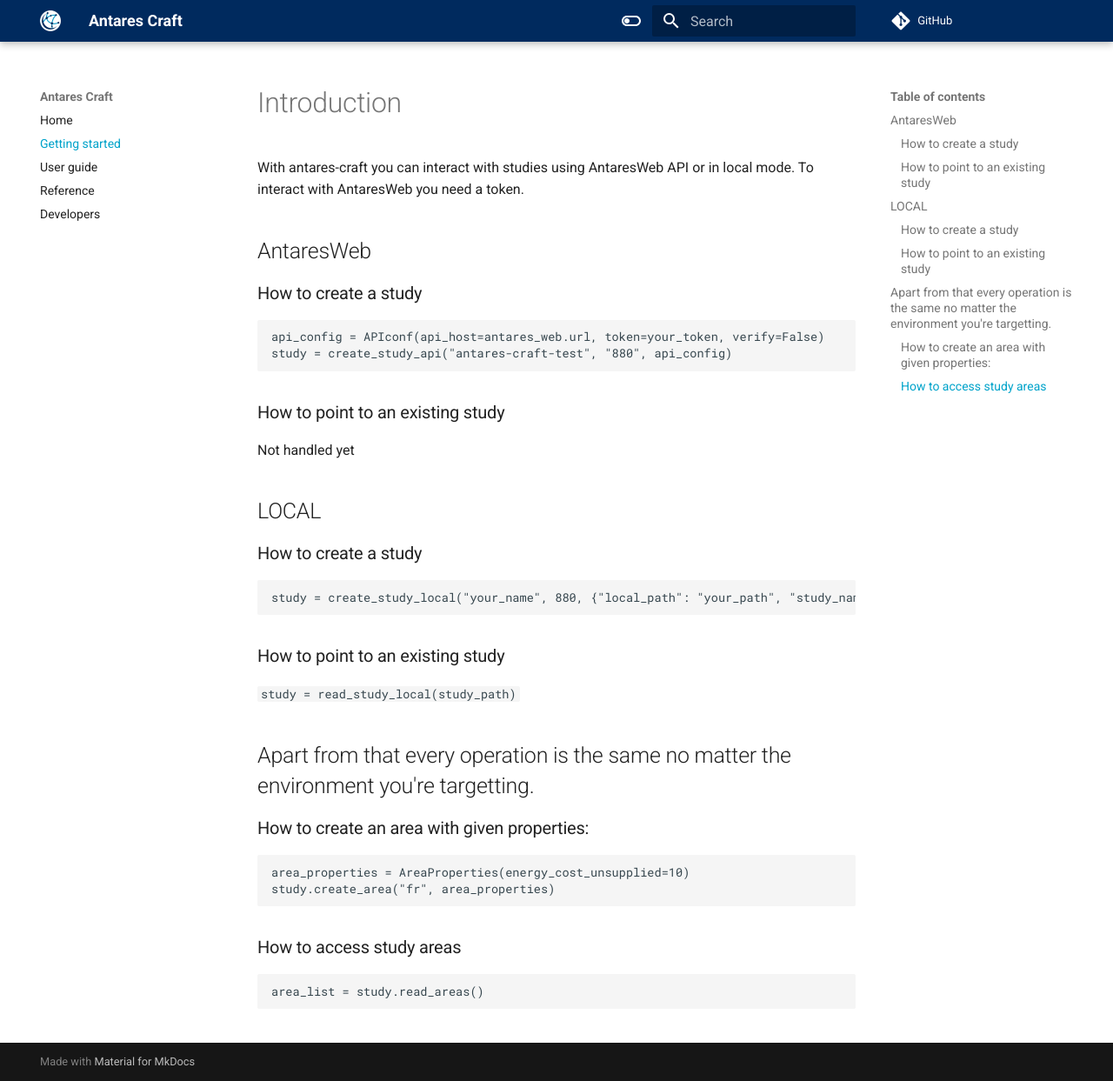
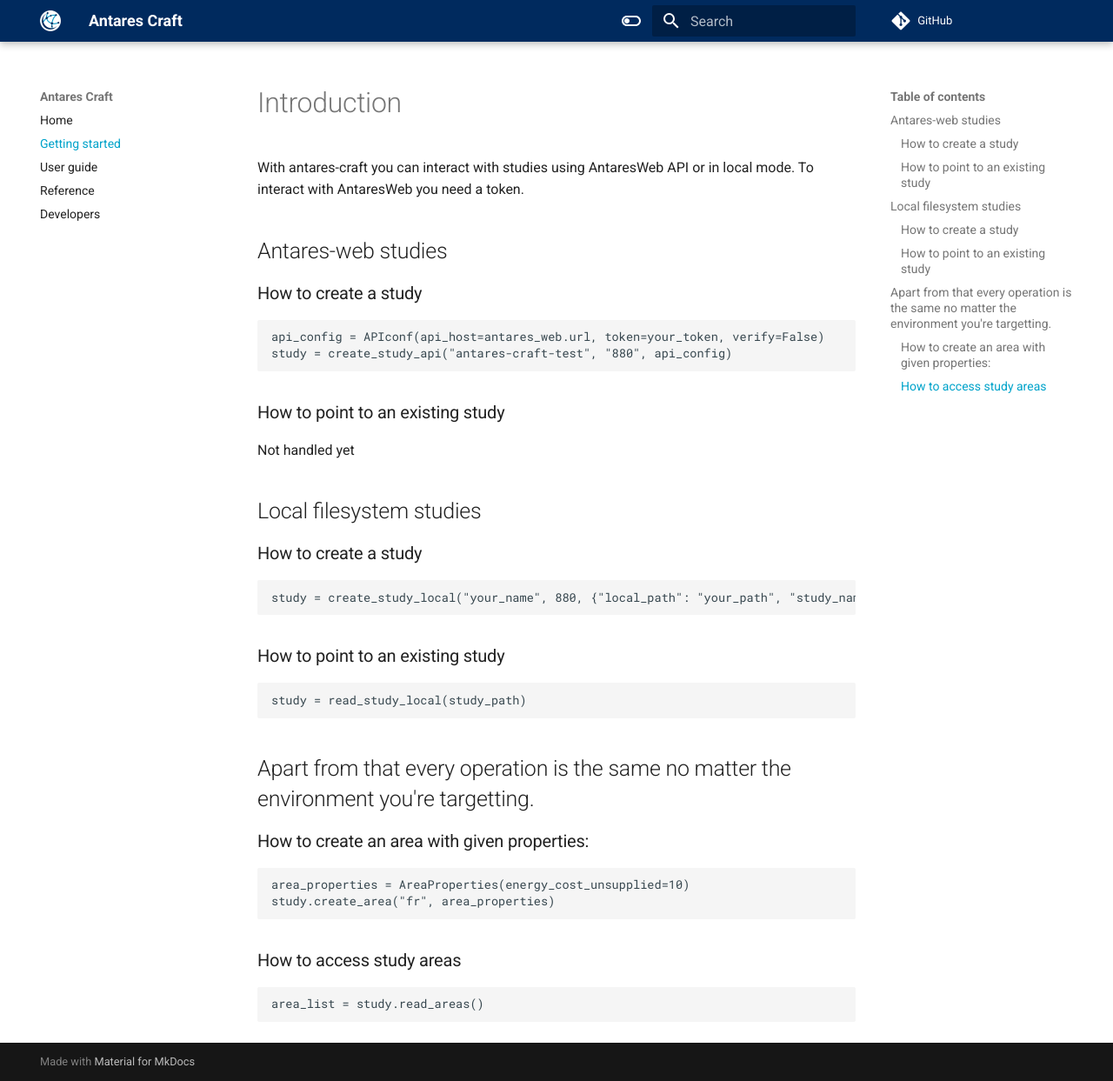
Before and after one commit to AntaresSimulatorTeam/antares_craft, an MkDocs documentation site: the page built from docs/getting-started.md, in a window 1280 px wide and 1243 px high. Shown: the whole window at 87% size. Built offline with MkDocs 1.6.1 and Material for MkDocs 9.7.7, drawn with Linux system fonts in a browser that asks for light colours; comment, search, counter and statistics services are not loaded.

Commit message:
doc: fix formatting in getting started
Signed-off-by: Sylvain Leclerc <sylvain.leclerc@rte-france.com>

````diff
--- a/docs/getting-started.md
+++ b/docs/getting-started.md
@@ -3,11 +3,11 @@
 With antares-craft you can interact with studies using AntaresWeb API or in local mode.
 To interact with AntaresWeb you need a token.
 
-## AntaresWeb
+## Antares-web studies
 
 ### How to create a study
 
-```
+```python
 api_config = APIconf(api_host=antares_web.url, token=your_token, verify=False)
 study = create_study_api("antares-craft-test", "880", api_config)
 ```
@@ -16,27 +16,31 @@
 
 Not handled yet
 
-## LOCAL
+## Local filesystem studies
 
 ### How to create a study
 
-    study = create_study_local("your_name", 880, {"local_path": "your_path", "study_name": "your_name"})
+```python
+study = create_study_local("your_name", 880, {"local_path": "your_path", "study_name": "your_name"})
+```
 
 ### How to point to an existing study
 
-`study = read_study_local(study_path)`
+```python
+study = read_study_local(study_path)
+```
 
 ## Apart from that every operation is the same no matter the environment you're targetting.
 
 ### How to create an area with given properties:
 
-```
+```python
 area_properties = AreaProperties(energy_cost_unsupplied=10)
 study.create_area("fr", area_properties)
 ```
 
 ### How to access study areas
 
-```
+```python
 area_list = study.read_areas()
 ```
````
